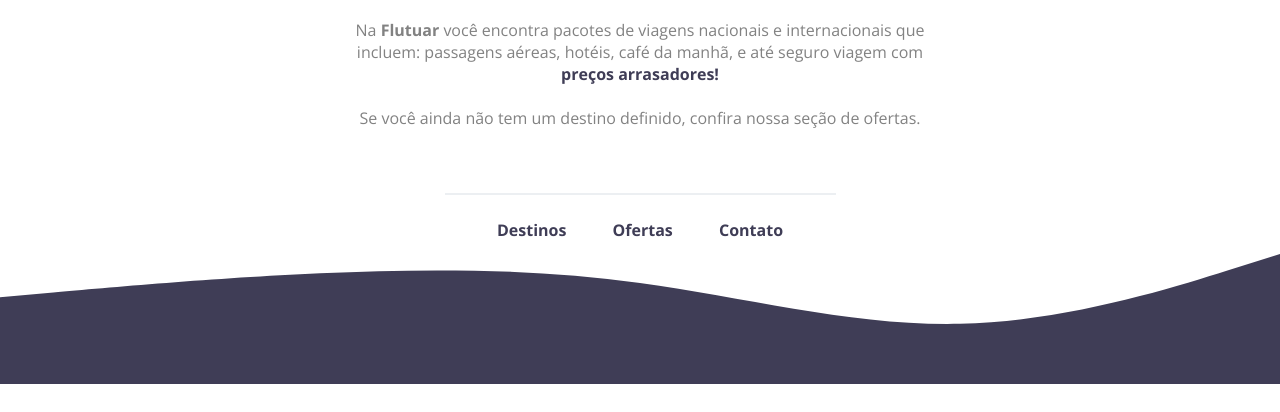
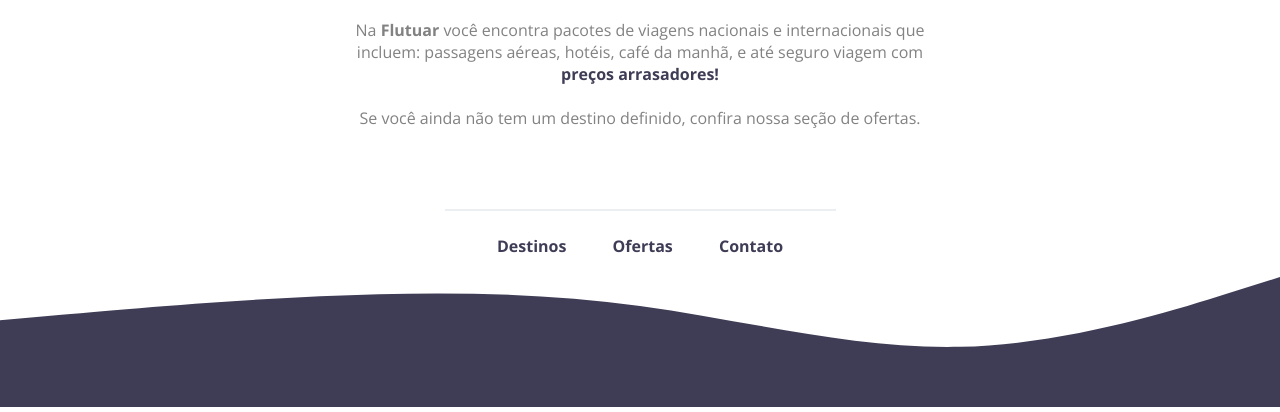
Before and after one commit to kenjiThiago/desafiExtra01, a plain HTML site: page index.html in a window 1280 px wide. Shown: the part 416-828 px from the top of the page. Before the commit the page ends 800 px from the top, so only its background shows below. Drawn offline with nearby package versions, Linux system fonts and the light colour scheme.

Commit message:
fix: Arrumado a imagem do wave
A imagem do wave agora não fica em cima
do resto dos elementos quando um zoom na página
é aplicado

```diff
--- a/index.html
+++ b/index.html
@@ -41,8 +41,8 @@
             <a href="#">Ofertas</a>
             <a href="#">Contato</a>
 
+            <img id="wave" src="images/wave.svg" alt="" />
         </div>
-        <img id="wave" src="images/wave.svg" alt="" />
 
     </body>
 </html>
--- a/style.css
+++ b/style.css
@@ -3,14 +3,19 @@
 }
 
 body {
+    height: 100vh;
     margin: 0;
 
     font-family: "Open Sans", sans-serif;
     text-align: center;
+
+    display: flex;
+    flex-direction: column;
 }
 
 #hero {
     width: 620px;
+    flex: 1;
 
     margin: 0 auto 64px;
 }
@@ -73,7 +78,5 @@ p + p {
 #wave {
     width: 100vw;
 
-    position: fixed;
-    bottom: 0;
-    right: 0;
+    margin-top: 20px;
 }
```
